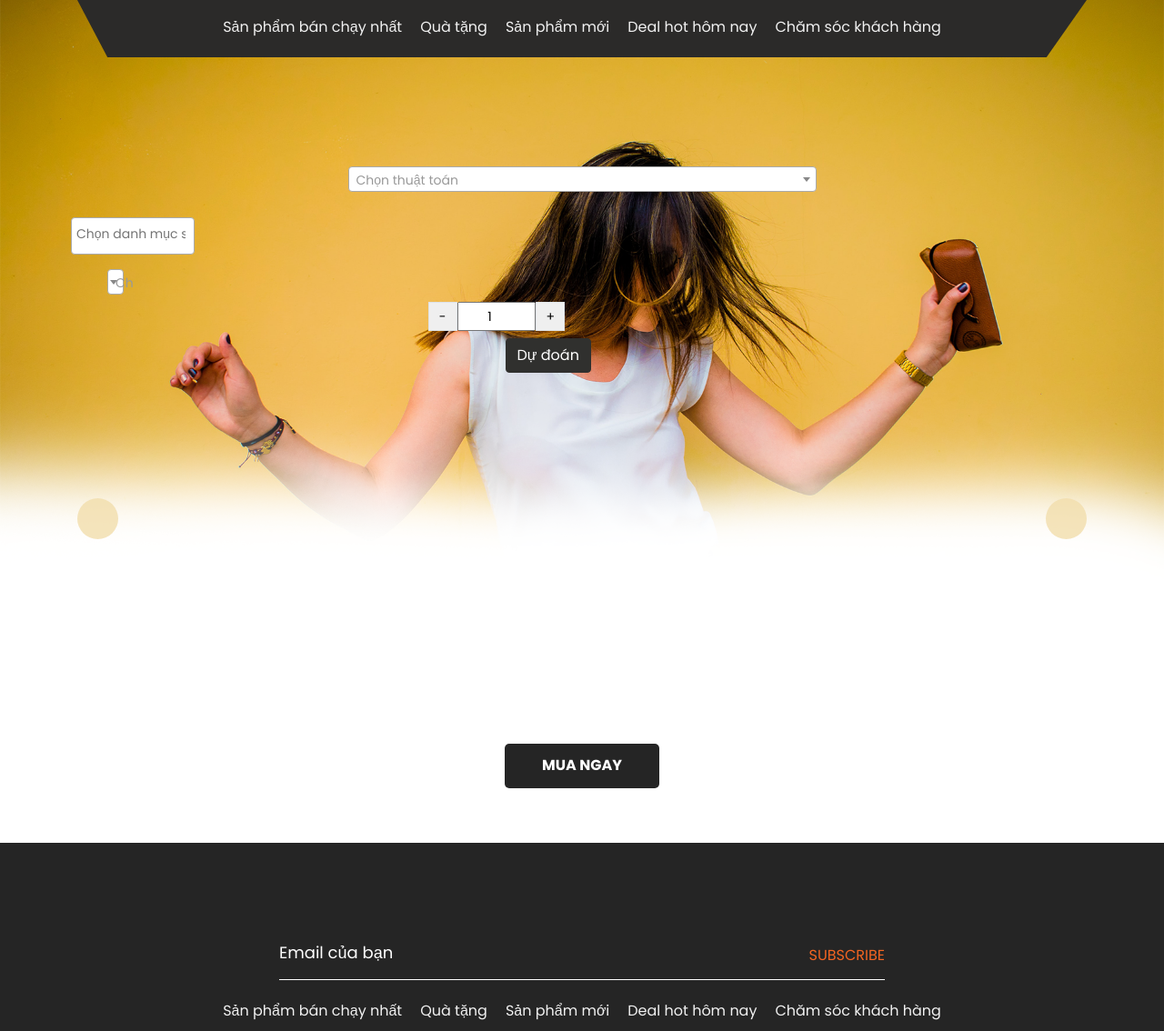
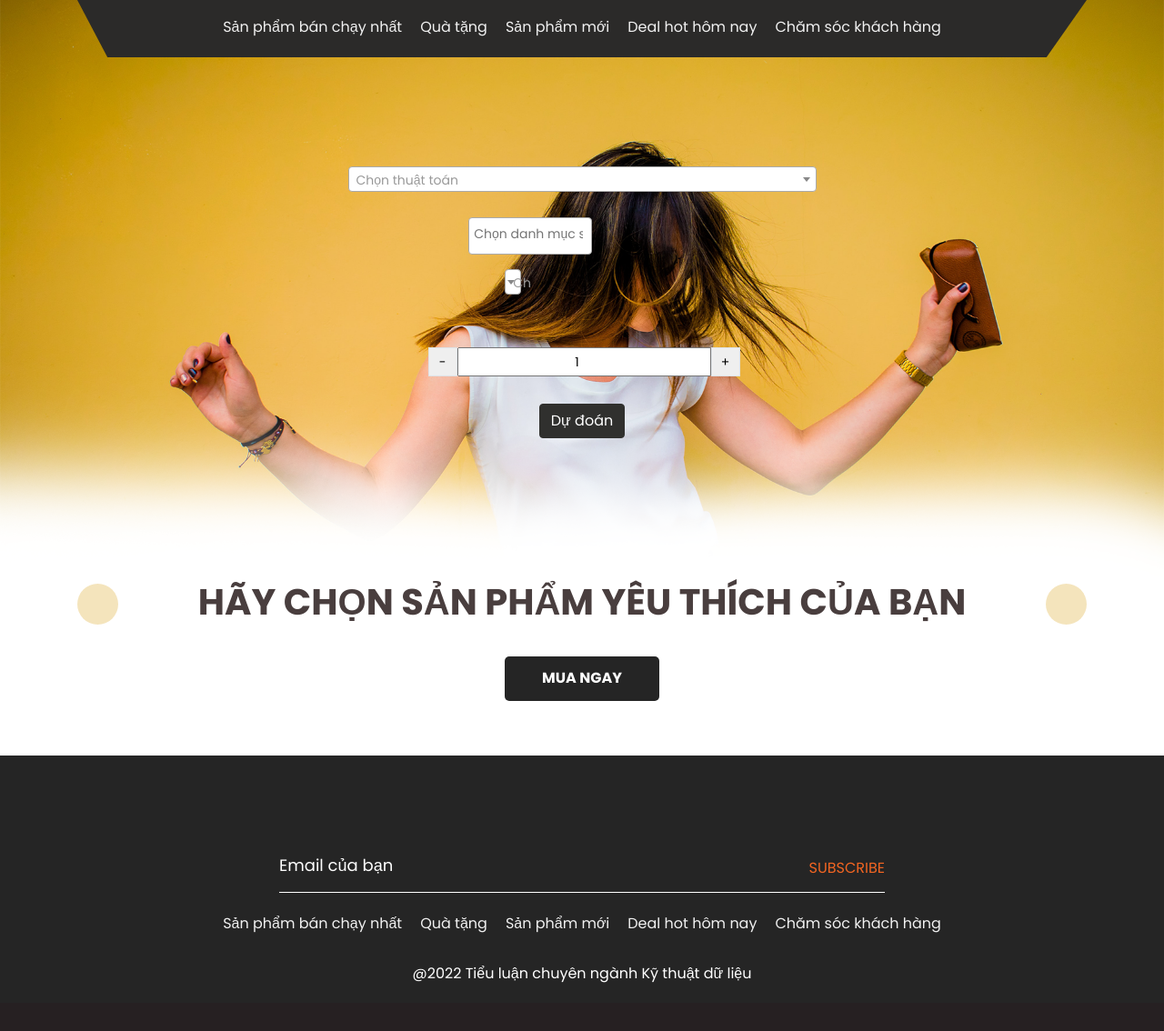
Before and after one commit to tqt-coder/product-recommendation-system, a Flask app: page / in a window 1280 px wide. Shown: the top 1134 px of the page at 91% size. After the commit the page ends 1081 px from the top, so only its background shows below. Run offline with Flask 2, Linux system fonts and the light colour scheme; parts of the project's set-up code (start-up, migrations or seed data) failed here and were passed over; some libraries are stand-ins or nearby versions.

Commit message:
align dropdown

```diff
--- a/static/css/style.css
+++ b/static/css/style.css
@@ -276,8 +276,18 @@
 
 .containt_main {
     display: flex;
+    justify-content: space-evenly;
+    align-items: center;
 }
 
+.containt_main_active {
+    margin: 20px 0 0;
+    display: flex;
+    flex-direction: column;
+    justify-content: space-evenly;
+    align-items: center;
+    height: 160px;
+}
 
 /* opennav bar start */
 
@@ -469,11 +479,12 @@
 
 .banner_taital {
     width: 100%;
-    font-size: 60px;
-    color: #ffffff;
+    font-size: 40px;
+    color: #493e3e;
     text-align: center;
     text-transform: uppercase;
     font-weight: bold;
+    line-height: 40px;
 }
 
 .buynow_bt {
--- a/templates/index.html
+++ b/templates/index.html
@@ -110,24 +110,24 @@
                         </div>
                     </div>
                 </div>
-                <div class="d-flex justify-content-center">
-                    <div class="input-group w-auto" style="margin-left: auto!important; margin-right: auto!important;">
+                <div class="containt_main_active">
+                    <div class="">
+                        <div class="input-group w-auto">
                             <input type="button" value="-"
                                 class="button-minus border  icon-shape icon-sm mx-1 d-inline-block"
                                 style="margin-right:0 !important" data-field="quantity" />
-                        <input type="number" step="1" max="10" value="1" name="quantity"
-                            style="height: 2rem!important; width: 25%!important;"
+                            <input type="number" step="1" max="10" value="1" name="quantity" style=""
                                 class="border-30 text-center text-center" />
                             <input type="button" value="+"
-                            class="button-plus border  icon-shape icon-sm lh-0 d-inline-block"
-                            style="margin-left:0 !important" data-field="quantity" />
+                                class="button-plus border  icon-shape icon-sm lh-0 d-inline-block" style=""
+                                data-field="quantity" />
                         </div>
                     </div>
-                <div class="col-md-2 col-sm-12 p-sm-2"
-                    style="margin-left: auto!important; margin-right: auto!important;">
+                    <div class="">
                         <button type="submit" class="btn btn-secondary" form="form">
                             Dự đoán
                         </button>
+                    </div>
                 </div>
             </form>
         </div>
```
Lines whose indentation alone changed are shown as unchanged.
